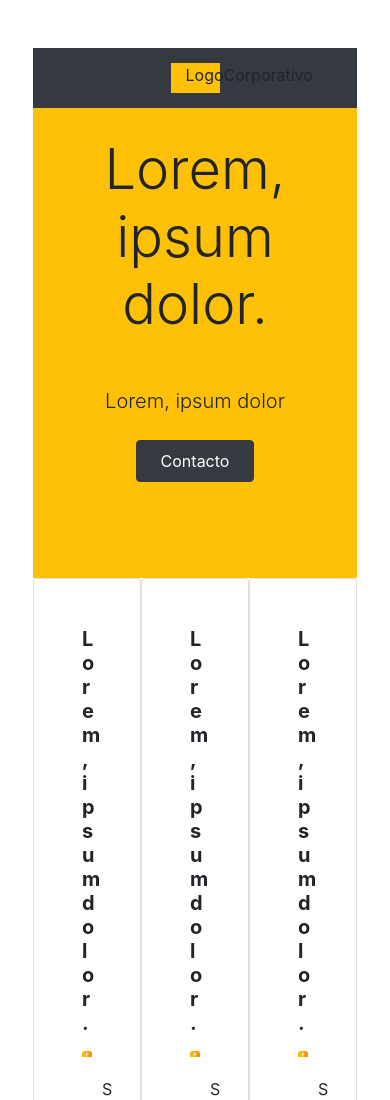
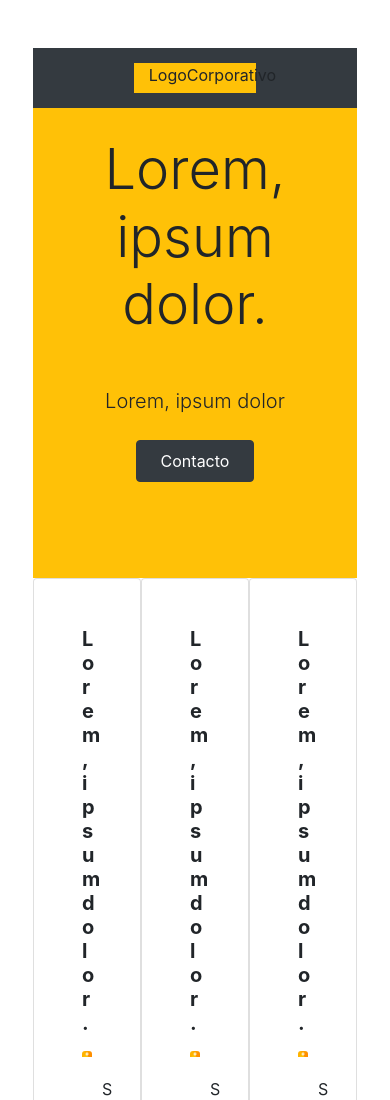
Before and after one commit to DARRIVER900/PRACTICA_B2_PMOVIL, a plain HTML site: page index.html in a window 390 px wide. Shown: the top 1100 px of the page. Drawn offline with nearby package versions, Linux system fonts and the light colour scheme.

Commit message:
Practica Pagina Web intento 2

```diff
--- a/index.html
+++ b/index.html
@@ -14,7 +14,7 @@
     <div class="container p-5">
         <div class="row">
             <div class="col-12 col-sm-12 col-md-12 col-lg-12 bg-dark d-flex align-items-center justify-content-center" style="min-height: 60px;">
-                    <div class="container bg-warning col-2 col-sm-2 col-md-2 col-lg-2"style="height: 30px;">
+                    <div class="container bg-warning col-5 col-sm-2 col-md-2 col-lg-2"style="height: 30px;">
                        <div class="text-center fw-medium text-wrap">LogoCorporativo</div>
                     </div>
                 </div>
```
